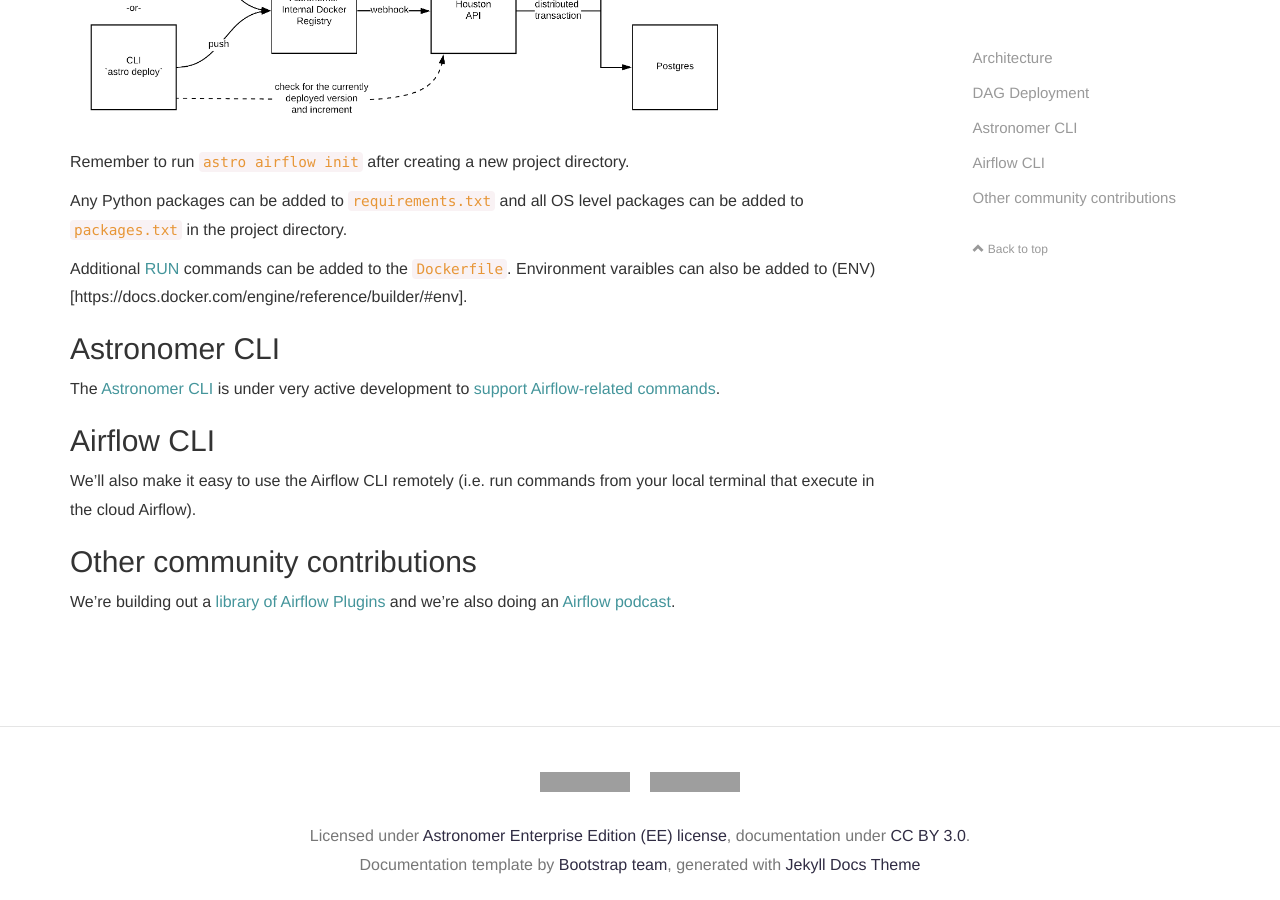
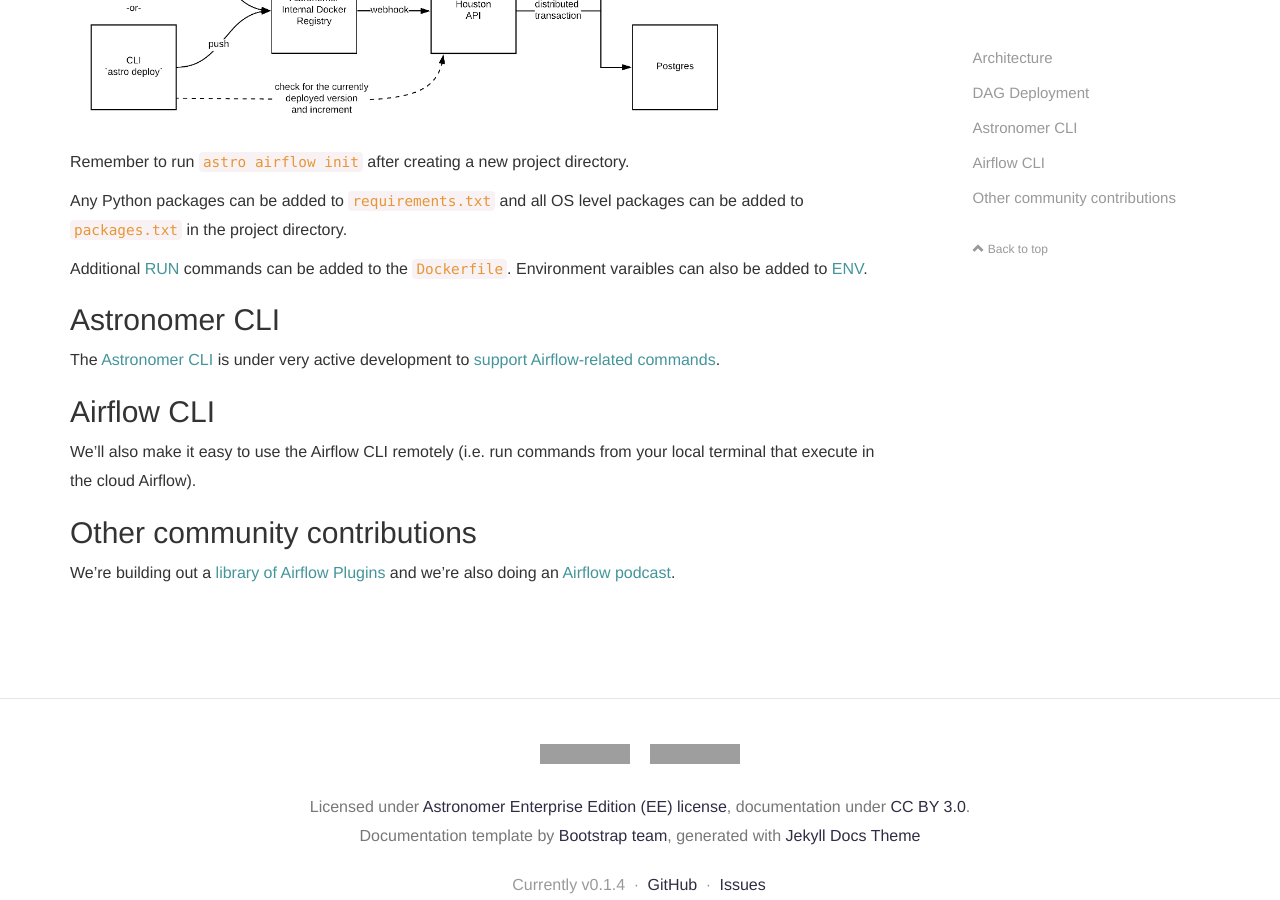
Before and after one commit to skynet/astronomer-ee, a Jekyll site: the page built from docs/pages/airflow.md, in a window 1280 px wide and 900 px high, scrolled down 1396 px. Built offline with Jekyll 4.4.1, drawn with Linux system fonts in a browser that asks for light colours; nearby versions of some CDN libraries; comment, search, counter and statistics services are not loaded; grey boxes are pictures that could not be loaded.

Commit message:
Fix link

```diff
--- a/docs/pages/airflow.md
+++ b/docs/pages/airflow.md
@@ -36,7 +36,7 @@ Remember to run `astro airflow init` after creating a new project directory.
 Any Python packages can be added to `requirements.txt` and all OS level packages can be added to `packages.txt` in the project directory.
 
 Additional [RUN](https://docs.docker.com/engine/reference/builder/#run
-) commands can be added to the `Dockerfile`. Environment varaibles can also be added to (ENV)[https://docs.docker.com/engine/reference/builder/#env].
+) commands can be added to the `Dockerfile`. Environment varaibles can also be added to [ENV](https://docs.docker.com/engine/reference/builder/#env).
 
 ## Astronomer CLI
 
```
